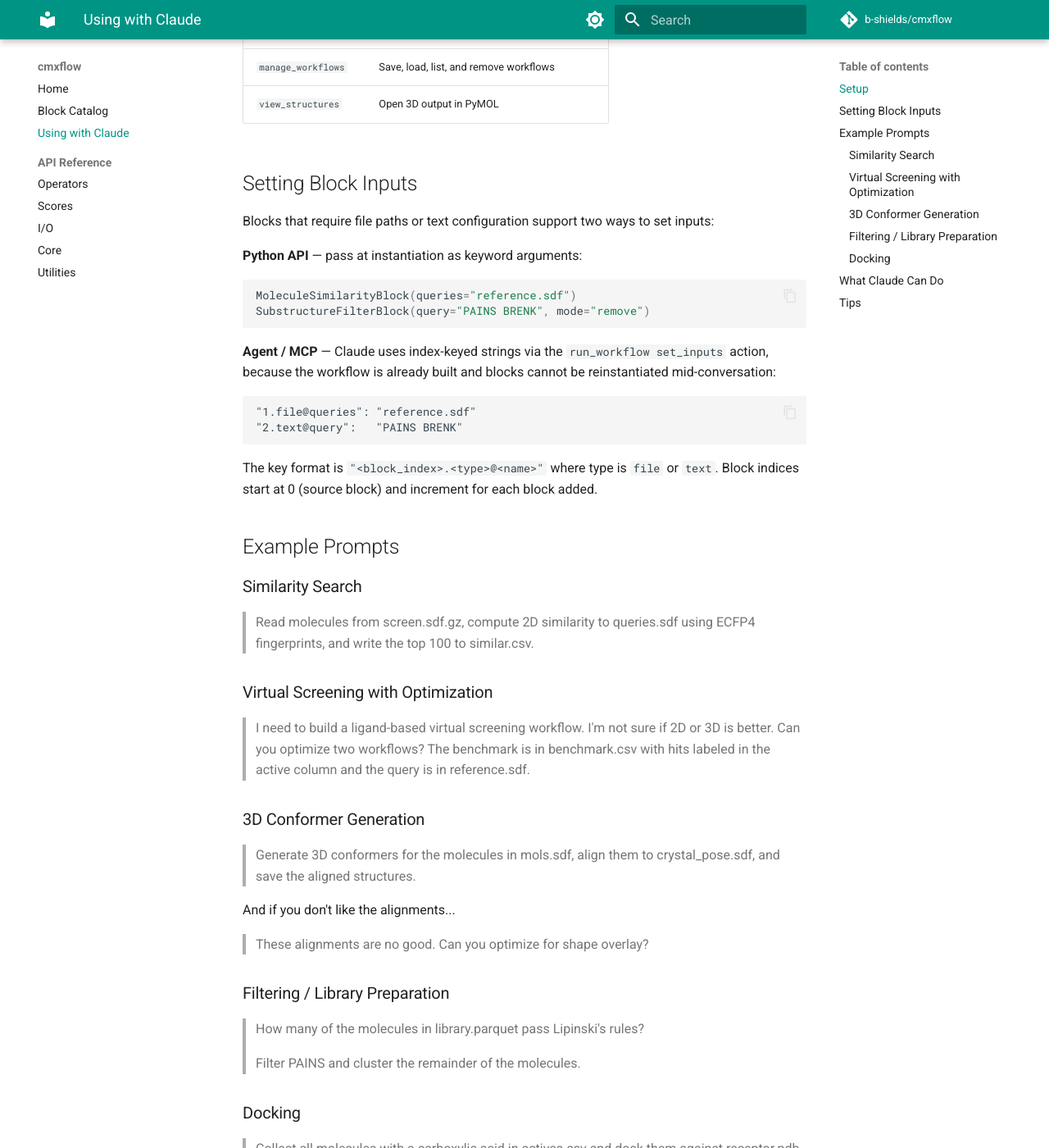
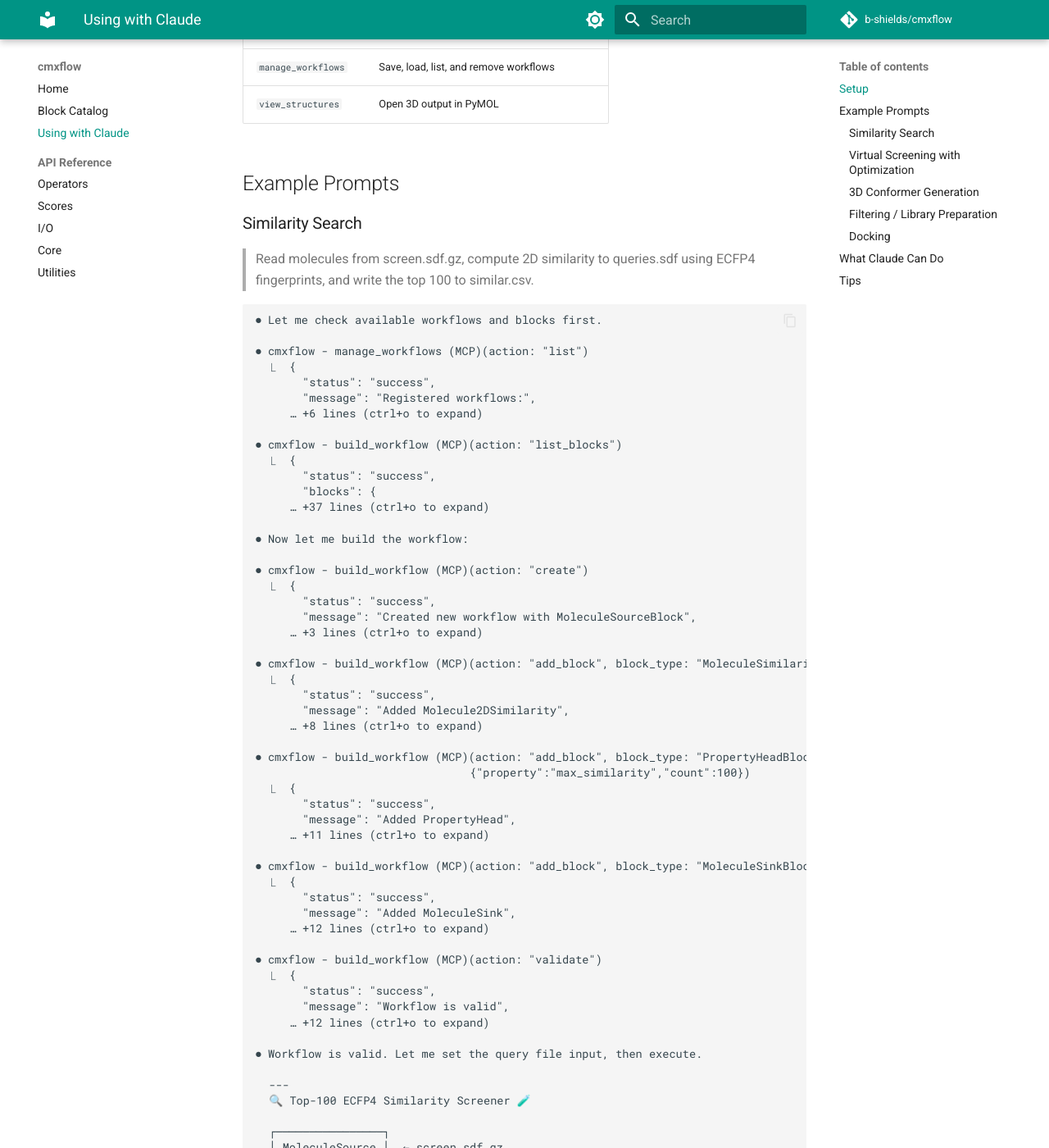
Before and after one commit to b-shields/cmxflow, an MkDocs documentation site: the page built from docs/using-with-claude.md, in a window 1280 px wide and 1400 px high, scrolled down 584 px. Shown: the whole window at 82% size. Built offline with MkDocs 1.6.1 and Material for MkDocs 9.7.7, drawn with Linux system fonts in a browser that asks for light colours; comment, search, counter and statistics services are not loaded; some of the changed text lies outside the part shown.

Commit message:
test claude output to docs

````diff
--- a/docs/using-with-claude.md
+++ b/docs/using-with-claude.md
@@ -20,28 +20,123 @@
 | `manage_workflows` | Save, load, list, and remove workflows |
 | `view_structures` | Open 3D output in PyMOL |
 
-## Setting Block Inputs
-
-Blocks that require file paths or text configuration support two ways to set inputs:
-
-**Python API** — pass at instantiation as keyword arguments:
-```python
-MoleculeSimilarityBlock(queries="reference.sdf")
-SubstructureFilterBlock(query="PAINS BRENK", mode="remove")
-```
-
-**Agent / MCP** — Claude uses index-keyed strings via the `run_workflow set_inputs` action, because the workflow is already built and blocks cannot be reinstantiated mid-conversation:
-```
-"1.file@queries": "reference.sdf"
-"2.text@query":   "PAINS BRENK"
-```
-The key format is `"<block_index>.<type>@<name>"` where type is `file` or `text`. Block indices start at 0 (source block) and increment for each block added.
-
 ## Example Prompts
 
 ### Similarity Search
 
 > Read molecules from screen.sdf.gz, compute 2D similarity to queries.sdf using ECFP4 fingerprints, and write the top 100 to similar.csv.
+
+```
+⏺ Let me check available workflows and blocks first.
+
+⏺ cmxflow - manage_workflows (MCP)(action: "list")
+  ⎿  {
+       "status": "success",
+       "message": "Registered workflows:",
+     … +6 lines (ctrl+o to expand)
+
+⏺ cmxflow - build_workflow (MCP)(action: "list_blocks")
+  ⎿  {
+       "status": "success",
+       "blocks": {
+     … +37 lines (ctrl+o to expand)
+
+⏺ Now let me build the workflow:
+
+⏺ cmxflow - build_workflow (MCP)(action: "create")
+  ⎿  {
+       "status": "success",
+       "message": "Created new workflow with MoleculeSourceBlock",
+     … +3 lines (ctrl+o to expand)
+
+⏺ cmxflow - build_workflow (MCP)(action: "add_block", block_type: "MoleculeSimilarityBlock", block_config: {"fingerprint":"ECFP4"})
+  ⎿  {
+       "status": "success",
+       "message": "Added Molecule2DSimilarity",
+     … +8 lines (ctrl+o to expand)
+
+⏺ cmxflow - build_workflow (MCP)(action: "add_block", block_type: "PropertyHeadBlock", block_config:
+                                {"property":"max_similarity","count":100})
+  ⎿  {
+       "status": "success",
+       "message": "Added PropertyHead",
+     … +11 lines (ctrl+o to expand)
+
+⏺ cmxflow - build_workflow (MCP)(action: "add_block", block_type: "MoleculeSinkBlock")
+  ⎿  {
+       "status": "success",
+       "message": "Added MoleculeSink",
+     … +12 lines (ctrl+o to expand)
+
+⏺ cmxflow - build_workflow (MCP)(action: "validate")
+  ⎿  {
+       "status": "success",
+       "message": "Workflow is valid",
+     … +12 lines (ctrl+o to expand)
+
+⏺ Workflow is valid. Let me set the query file input, then execute.
+
+  ---
+  🔍 Top-100 ECFP4 Similarity Screener 🧪
+
+  ┌────────────────┐
+  │ MoleculeSource │  ← screen.sdf.gz
+  └────────────────┘
+           ↓
+  ┌──────────────────────┐   ┌─────────────────┐
+  │  Molecule2DSimilarity│ ← │ queries: [FILE] │  ← queries.sdf
+  │  ECFP4 / Tanimoto    │   └─────────────────┘
+  └──────────────────────┘
+           ↓
+  ┌──────────────────────┐
+  │  PropertyHead        │  top 100 by max_similarity
+  └──────────────────────┘
+           ↓
+  ┌────────────────┐
+  │  MoleculeSink  │  → similar.csv
+  └────────────────┘
+
+  "The more that you read, the more things you will know." — Not a chemist, but relevant to screening libraries.
+
+  (A real one: "No one has yet produced a single example of the conversion of one species into another." — J.B.S. Haldane, though he'd
+  approve of finding similar molecules.)*
+
+⏺ cmxflow - run_workflow (MCP)(action: "set_inputs", inputs: {"1.file@queries":"queries.sdf"})
+  ⎿  {
+       "status": "success",
+       "message": "Inputs set successfully"
+     }
+
+⏺ cmxflow - run_workflow (MCP)(action: "execute", input_file: "screen.sdf.gz", output_file: "similar.csv")
+  ⎿  {
+       "status": "error",
+       "message": "Execution failed: 'int' object has no attribute 'strip'"
+     }
+
+⏺ The count may need to be set as a text input. Let me fix that.
+
+⏺ cmxflow - run_workflow (MCP)(action: "set_inputs", inputs: {"2.text@property":"max_similarity","2.text@count":"100"})
+  ⎿  {
+       "status": "success",
+       "message": "Inputs set successfully"
+     }
+
+⏺ cmxflow - run_workflow (MCP)(action: "execute", input_file: "screen.sdf.gz", output_file: "similar.csv")
+  ⎿  {
+       "status": "success",
+       "message": "Workflow executed successfully",
+     … +2 lines (ctrl+o to expand)
+
+⏺ Done. The workflow:
+
+  1. Read molecules from screen.sdf.gz
+  2. Computed ECFP4 (Morgan, r=2, 2048 bits) Tanimoto similarity against all queries in queries.sdf, annotating each molecule with
+  max_similarity
+  3. Selected the top 100 by max_similarity
+  4. Wrote results to similar.csv
+
+  Would you like to save this workflow for future use?
+```
 
 ### Virtual Screening with Optimization
 
````
Also changed, not shown: docs/blocks.md (+17 -0 lines), 1 other file.
